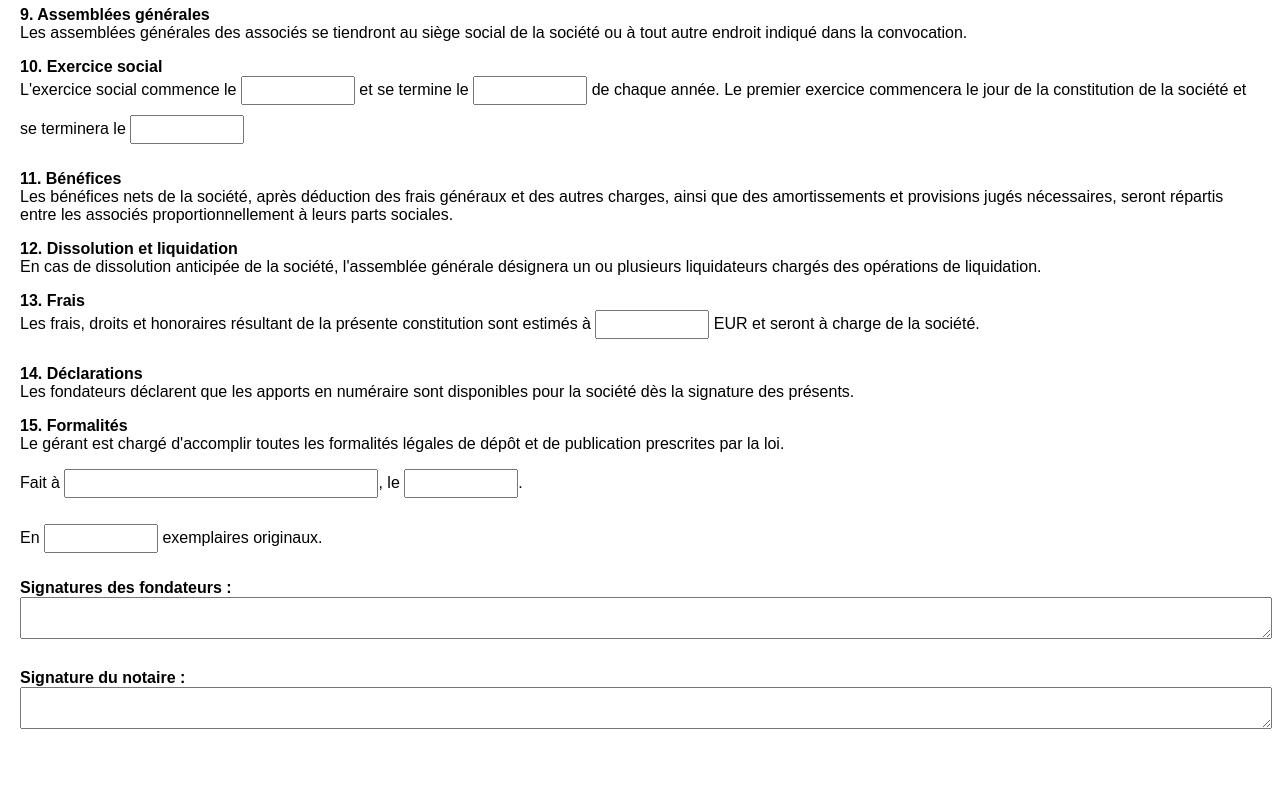
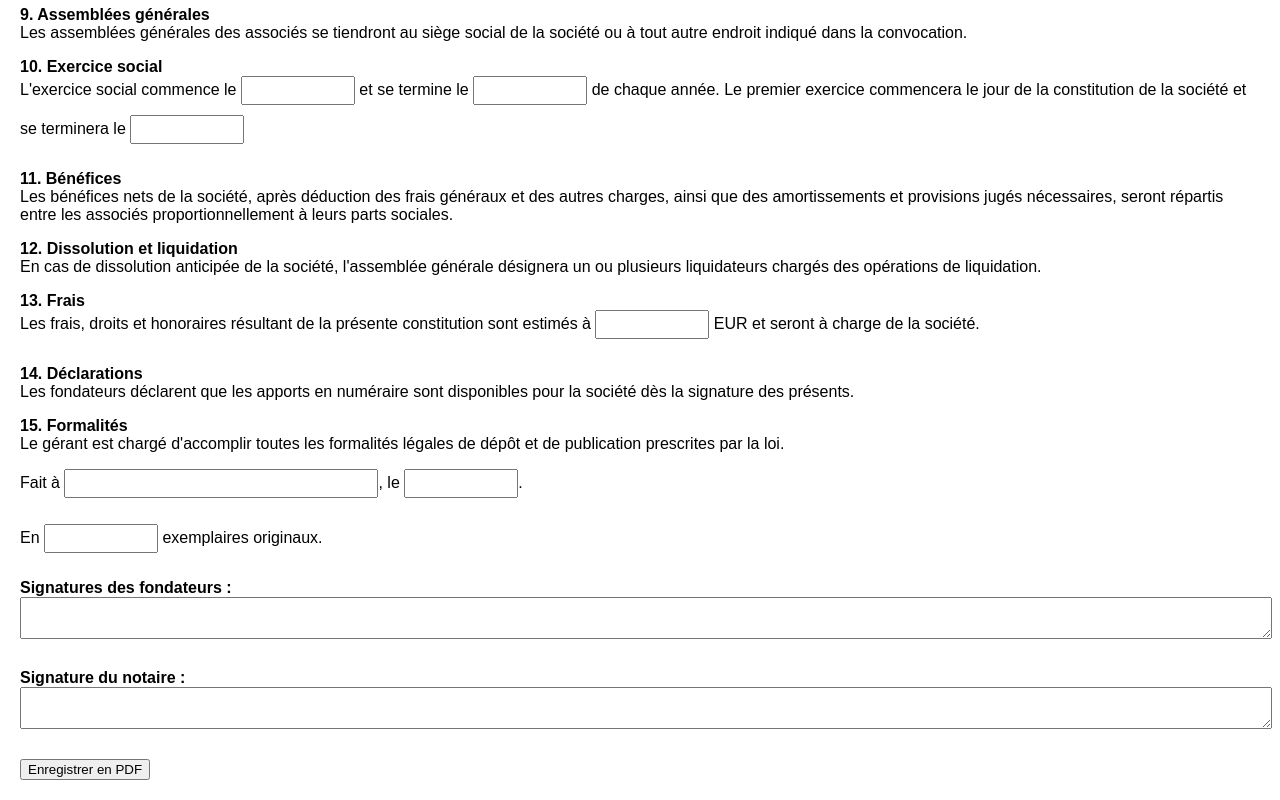
Before and after one commit to Ezio96/createCompany, a plain HTML site: page index.html in a window 1280 px wide. Shown: the part 704-1504 px from the top of the page. Before the commit the page ends 1467 px from the top, so only its background shows below. Drawn offline with nearby package versions, Linux system fonts and the light colour scheme.

Commit message:
Update index.html

```diff
--- a/index.html
+++ b/index.html
@@ -135,6 +135,8 @@
             <strong>Signature du notaire :</strong><br>
             <textarea id="signatureNotaire" name="signatureNotaire" class="form-control long-input"></textarea>
         </p>
+
+        <button type="button" onclick="generatePDF()">Enregistrer en PDF</button>
     </form>
 
     <script src="https://cdnjs.cloudflare.com/ajax/libs/jspdf/2.4.0/jspdf.umd.min.js"></script>
@@ -189,23 +191,41 @@
             y += lineHeight * 2;
 
             addText(`1. Dénomination sociale\nLa société est constituée sous la dénomination sociale : ${formData.denomination}`);
+            y += lineHeight;
             addText(`2. Forme juridique\nLa société prend la forme juridique d'une société privée à responsabilité limitée (SPRL).`);
+            y += lineHeight;
             addText(`3. Siège social\nLe siège social de la société est établi à ${formData.siege}`);
+            y += lineHeight;
             addText(`4. Objet social\nLa société a pour objet : ${formData.objet}`);
+            y += lineHeight;
             addText(`5. Durée\nLa société est constituée pour une durée indéterminée.`);
+            y += lineHeight;
             addText(`6. Capital social\nLe capital social de la société est fixé à ${formData.capital} EUR, divisé en ${formData.parts} parts sociales de ${formData.partValue} EUR chacune, entièrement souscrites et libérées par les fondateurs.`);
+            y += lineHeight;
             addText(`7. Apports\nLes fondateurs apportent à la société le montant suivant : ${formData.fondateurs}`);
+            y += lineHeight;
             addText(`8. Administration\nLa société est administrée par un gérant (ou plusieurs gérants). Le(s) gérant(s) de la société est/sont : ${formData.gerant}`);
+            y += lineHeight;
             addText(`9. Assemblées générales\nLes assemblées générales des associés se tiendront au siège social de la société ou à tout autre endroit indiqué dans la convocation.`);
+            y += lineHeight;
             addText(`10. Exercice social\nL'exercice social commence le ${formData.exerciceStart} et se termine le ${formData.exerciceEnd} de chaque année. Le premier exercice commencera le jour de la constitution de la société et se terminera le ${formData.firstExerciceEnd}.`);
+            y += lineHeight;
             addText(`11. Bénéfices\nLes bénéfices nets de la société, après déduction des frais généraux et des autres charges, ainsi que des amortissements et provisions jugés nécessaires, seront répartis entre les associés proportionnellement à leurs parts sociales.`);
+            y += lineHeight;
             addText(`12. Dissolution et liquidation\nEn cas de dissolution anticipée de la société, l'assemblée générale désignera un ou plusieurs liquidateurs chargés des opérations de liquidation.`);
+            y += lineHeight;
             addText(`13. Frais\nLes frais, droits et honoraires résultant de la présente constitution sont estimés à ${formData.frais} EUR et seront à charge de la société.`);
+            y += lineHeight;
             addText(`14. Déclarations\nLes fondateurs déclarent que les apports en numéraire sont disponibles pour la société dès la signature des présents.`);
+            y += lineHeight;
             addText(`15. Formalités\nLe gérant est chargé d'accomplir toutes les formalités légales de dépôt et de publication prescrites par la loi.`);
+            y += lineHeight;
             addText(`Fait à ${formData.lieu}, le ${formData.date}.`);
+            y += lineHeight;
             addText(`En ${formData.exemplaires} exemplaires originaux.`);
+            y += lineHeight;
             addText(`Signatures des fondateurs : ${formData.signaturesFondateurs}`);
+            y += lineHeight;
             addText(`Signature du notaire : ${formData.signatureNotaire}`);
 
             doc.save('acte_de_constitution.pdf');
```
